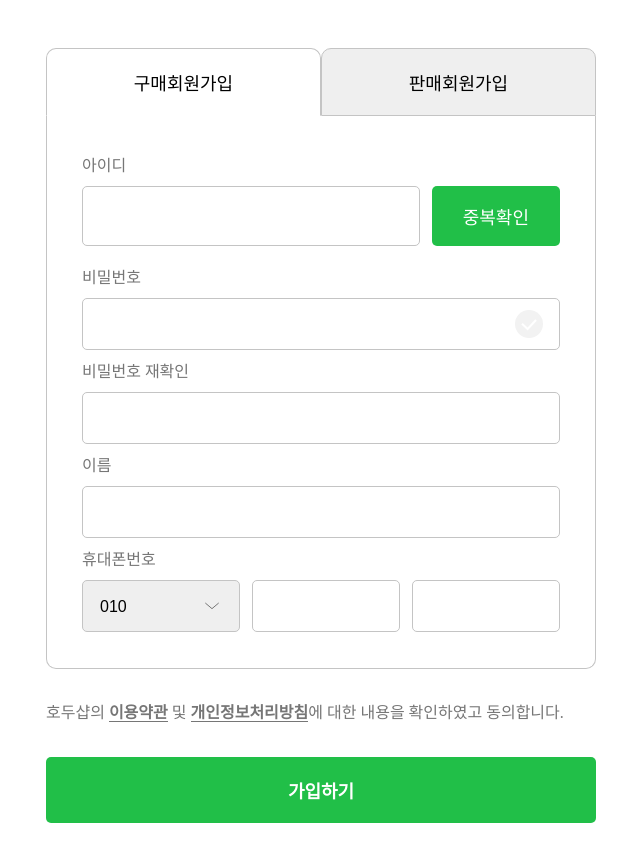
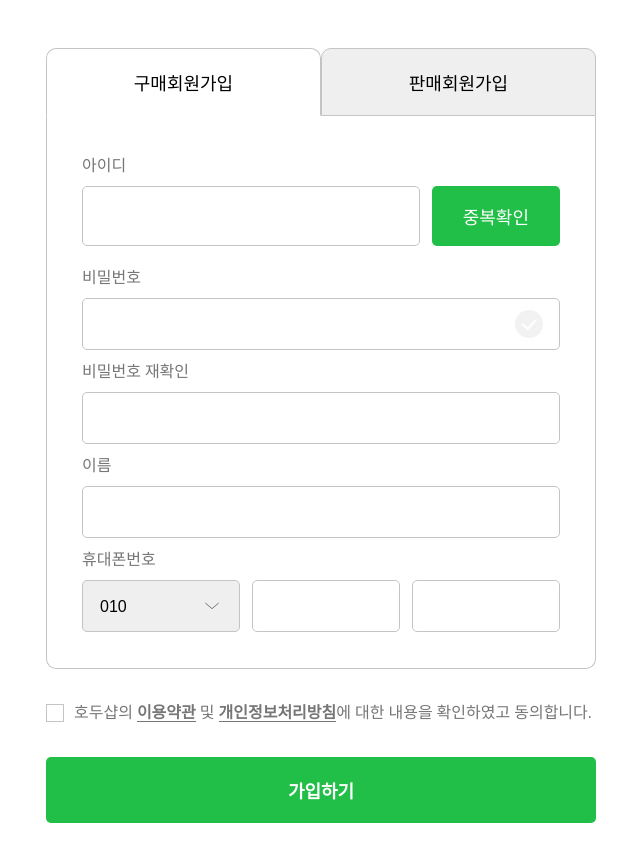
Before and after one commit to page1597/open-market-1, a website built with Vite: page signup.html in a window 1280 px wide. Shown: the part 175-1036 px from the top of the page, without its empty margins (319-959 px from the left). Built offline with nearby package versions, Linux system fonts and the light colour scheme.

Commit message:
Feat, Design: 회원가입 시 약관 동의 추가

```diff
--- a/signup.html
+++ b/signup.html
@@ -60,11 +60,17 @@
               <input id="phone-3" name="phone" type="number" maxlength="4" />
             </div>
           </div>
-          <p class="terms-and-conditions">
-            호두샵의 <a href="terms-of-use">이용약관</a> 및
-            <a href="privacy-policy">개인정보처리방침</a>에 대한 내용을
-            확인하였고 동의합니다.
-          </p>
+          <div class="terms-and-conditions">
+            <label class="checkbox-label">
+              <input type="checkbox" id="agree-to-terms" />
+              <span class="custom-checkbox"></span>
+              <p>
+                호두샵의 <a href="terms-of-use">이용약관</a> 및
+                <a href="privacy-policy">개인정보처리방침</a>에 대한 내용을
+                확인하였고 동의합니다.
+              </p>
+            </label>
+          </div>
           <button class="register" id="register" type="submit">가입하기</button>
         </form>
       </section>
--- a/src/css/signup.css
+++ b/src/css/signup.css
@@ -183,3 +183,24 @@ button#double-check {
 .register {
   width: 100%;
 }
+
+.checkbox-label {
+  display: flex;
+  align-items: center;
+}
+input#agree-to-terms {
+  display: none;
+}
+.custom-checkbox {
+  width: 16px;
+  height: 16px;
+  border: 1px solid var(--border-color);
+  margin-right: 10px;
+  cursor: pointer;
+}
+input#agree-to-terms:checked + .custom-checkbox {
+  background-image: url("../../public/assets/icon-check.svg");
+  background-position: center;
+  background-repeat: no-repeat;
+  border: 1px solid var(--primary-color);
+}
--- a/src/js/signup.js
+++ b/src/js/signup.js
@@ -114,6 +114,13 @@ document.addEventListener("DOMContentLoaded", () => {
       name: $nameInput.value,
     };
 
+    const $agreeCheckbox = document.getElementById("agree-to-terms");
+
+    if (!$agreeCheckbox.checked) {
+      alert("이용약관 및 개인정보처리방침에 동의해주세요.");
+      return;
+    }
+
     onSignup(buyerUserInfo);
 
     // TODO: 판매회원가입 구현
@@ -154,7 +161,6 @@ const onSignup = async (userInfo) => {
 const checkSamePassword = () => {
   const $passwordInput = document.getElementById("password");
   const $checkPasswordInput = document.getElementById("check-password");
-  console.log($passwordInput.value, $checkPasswordInput.value);
   if ($passwordInput.value === $checkPasswordInput.value) {
     return true;
   } else {
--- a/vite.config.js
+++ b/vite.config.js
@@ -9,6 +9,7 @@ export default defineConfig({
         main: resolve(__dirname, "index.html"),
         cart: resolve(__dirname, "cart.html"),
         login: resolve(__dirname, "login.html"),
+        signup: resolve(__dirname, "signup.html"),
         product: resolve(__dirname, "product.html"),
         footer: resolve(__dirname, "footer.html"),
       },
```
